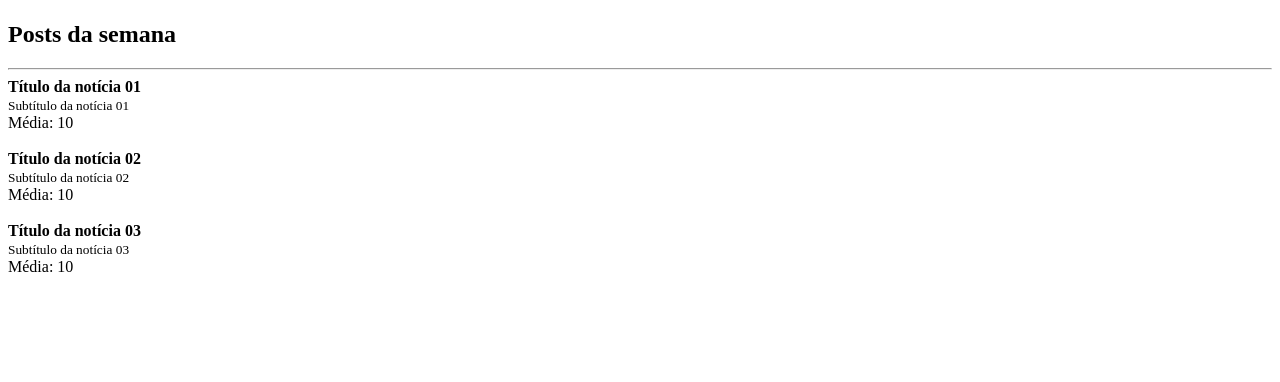
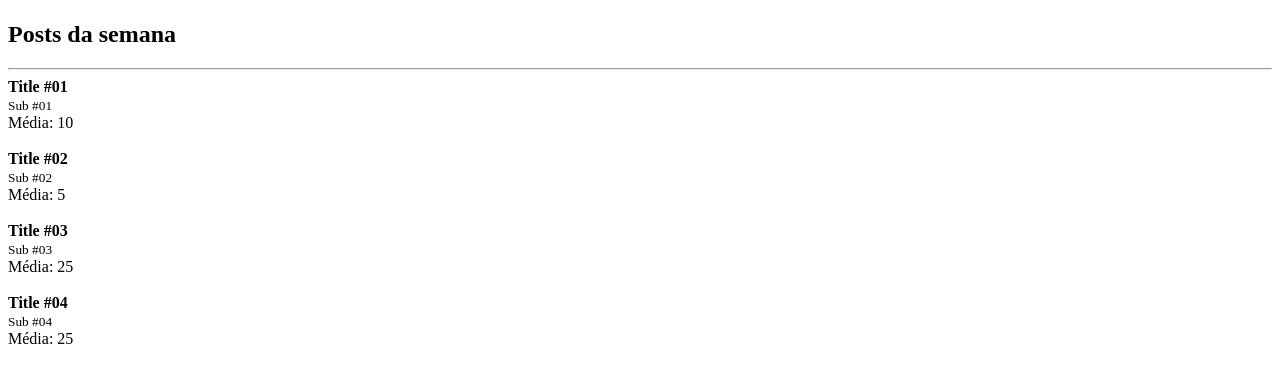
Before and after one commit to andersonkaiti/react-fundamentos, a React app: page / in a window 1280 px wide. Shown: the top 382 px of the page. Built offline with nearby package versions, Linux system fonts and the light colour scheme; the HTML template or start-up script is replaced by a standard one.

Commit message:
✨ feat(list-render): add example component for list rendering

```diff
--- a/src/App.jsx
+++ b/src/App.jsx
@@ -1,5 +1,19 @@
 import Header from './Header'
 import Post from './Post'
+
+/**
+ * @type {Array<{
+ *  title: string,
+ *  subtitle: string,
+ *  likes: number
+ * }>}
+ */
+const posts = [
+  { title: 'Title #01', subtitle: 'Sub #01', likes: 20 },
+  { title: 'Title #02', subtitle: 'Sub #02', likes: 10 },
+  { title: 'Title #03', subtitle: 'Sub #03', likes: 50 },
+  { title: 'Title #04', subtitle: 'Sub #04', likes: 50 },
+]
 
 export default function App() {
   return (
@@ -10,29 +24,18 @@
 
       <hr />
 
-      {/* <Post subtitle="Subtítulo da notícia 01" title={primeiroTitulo} /> */}
+      {/* {[<h1>Primeiro elemento</h1>, <h1>Segundo elemento</h1>]} */}
 
-      <Post
-        likes={20}
-        post={{
-          title: 'Título da notícia 01',
-          subtitle: 'Subtítulo da notícia 01',
-        }}
-      />
-      <Post
-        likes={20}
-        post={{
-          title: 'Título da notícia 02',
-          subtitle: 'Subtítulo da notícia 02',
-        }}
-      />
-      <Post
-        likes={20}
-        post={{
-          title: 'Título da notícia 03',
-          subtitle: 'Subtítulo da notícia 03',
-        }}
-      />
+      {posts.map((post) => (
+        <Post
+          key={post.title}
+          likes={post.likes}
+          post={{
+            title: post.title,
+            subtitle: post.subtitle,
+          }}
+        />
+      ))}
     </>
   )
 }
```
